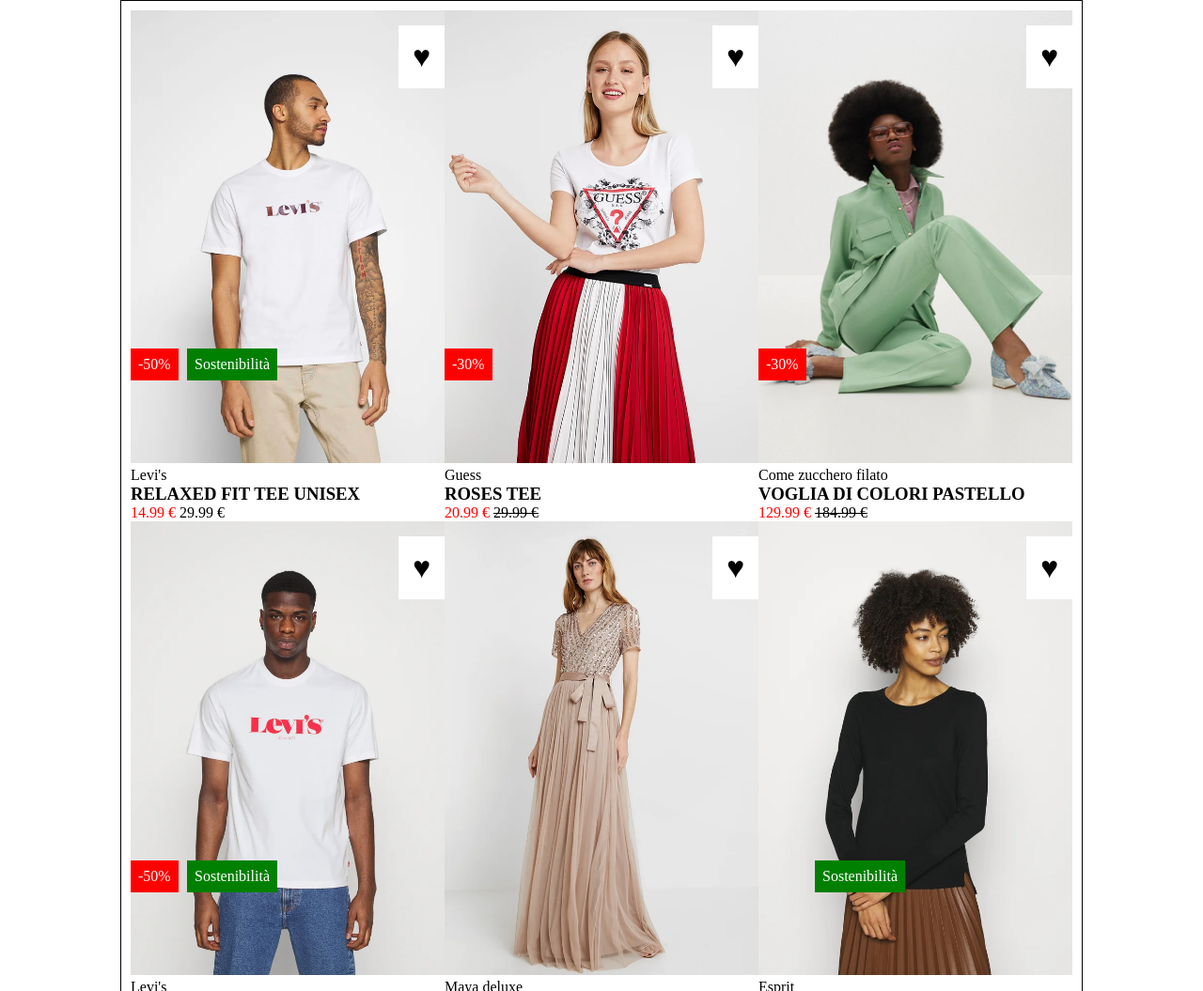
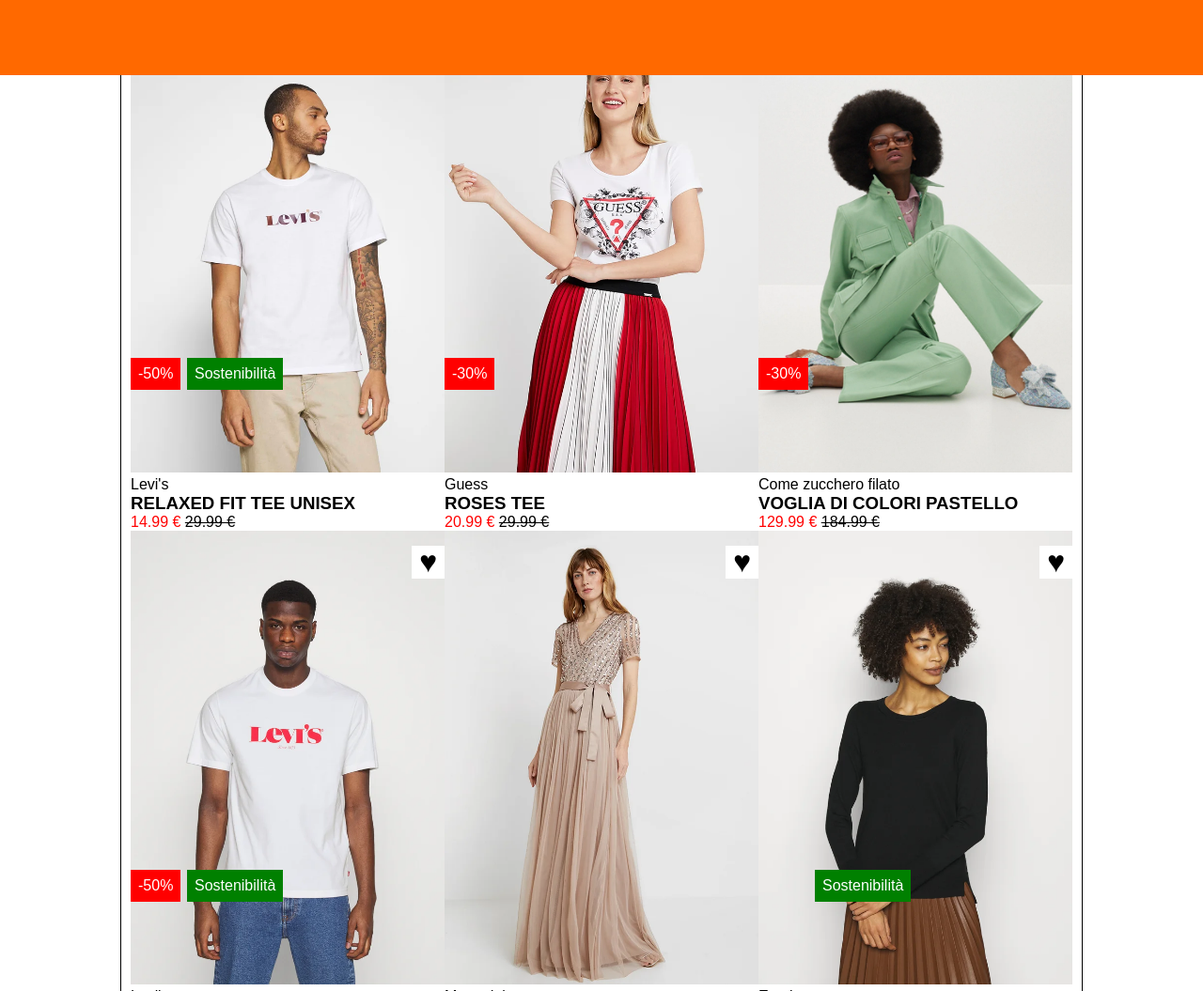
Before and after one commit to Palmatt98/html-css-boolando, a plain HTML site: page index.html in a window 1280 px wide. Shown: the top 1055 px of the page at 94% size. Drawn offline with Linux system fonts and the light colour scheme.

Commit message:
add: finish main

```diff
--- a/css/style.css
+++ b/css/style.css
@@ -3,9 +3,27 @@
 	padding: 0;
 	box-sizing: border-box;
 }
+body{
+	font-family: Arial, Helvetica, sans-serif;
+}
+
+
 img{
 	max-width: 100%;
 
+}
+.header{
+	padding-top: 10px;
+	height: 80px;
+	background-color: #ff6900;
+	position: fixed;
+	top: 0;
+	left: 0;
+	width: 100%;
+	z-index: 9999;
+}
+main{
+	padding-top: 10px;
 }
 
 .container{
@@ -45,13 +63,23 @@
 }
 
 .heart{
+	height: 35px;
+	width: 35px;
+	display: flex;
+	justify-content: center;
+	align-items: center;
 	font-size: 2rem;
 	position: absolute;
 	top: 1rem;
 	right: 0;
 	background-color: white;
 	padding: 15px;
+	/* fa attivare la manina andando sopra col mouse */
+	cursor: pointer;
 
+}
+.heart:hover{
+	color: red;
 }
 
 .price-discount{
--- a/index.html
+++ b/index.html
@@ -7,7 +7,15 @@
 	<link rel="stylesheet" href="./css/style.css">
 </head>
 <body>
+	<!-- header -->
+	<header class="header">
+		<div class="container-head">
+
+		</div>
+	</header>
+	<!-- header -->
 	<!-- MAIN -->
+	<main>
 		<div class="container flex">
 			<!-- immagine 1 -->
 			<div class="col">
@@ -28,7 +36,7 @@
 				<span>Levi's</span>
 				<h3>RELAXED FIT TEE UNISEX</h3>
 				<span class="price">14.99 &#8364;</span>
-			<span class="price-price-discount">29.99 &#8364;</span>
+				<span class="price-discount">29.99 &#8364;</span>
 
 			</div>
 			<!-- immagine 2 -->
@@ -130,6 +138,7 @@
 				<span class="heart">&hearts;</span>
 			</div>
 		</div>
+	</main>
 	<!-- /MAIN -->
 </body>
 </html>
```
Lines whose indentation alone changed are shown as unchanged.
